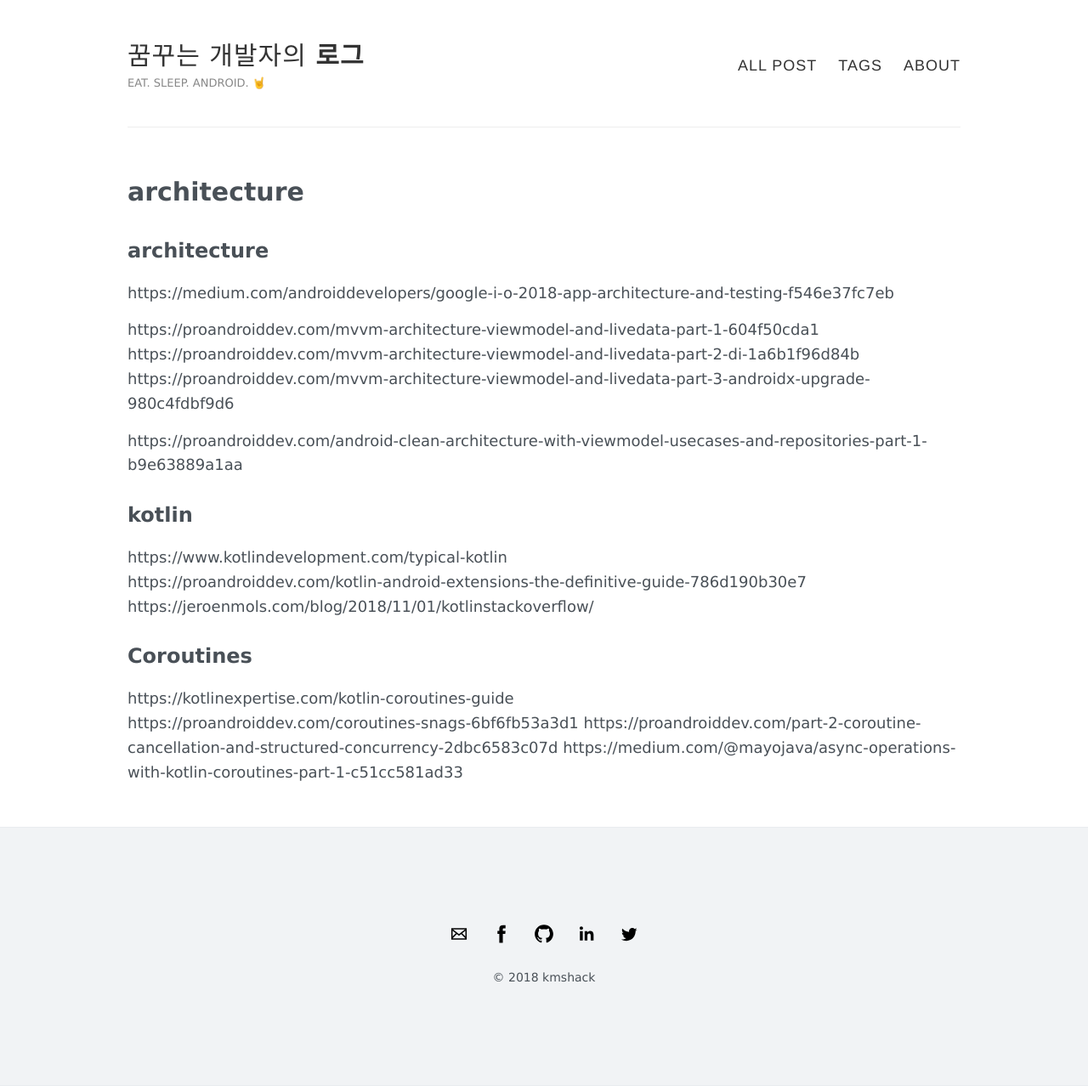
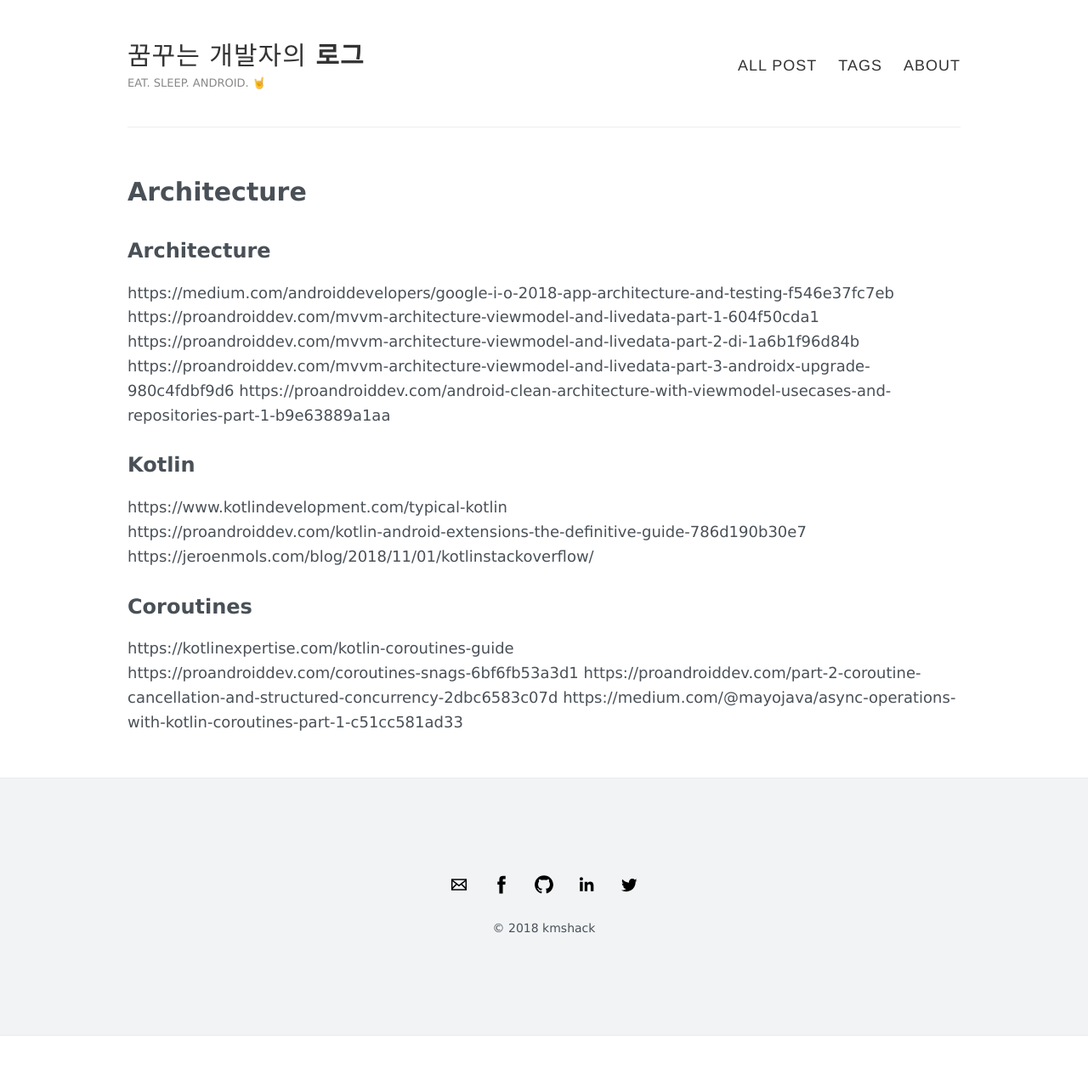
Before and after one commit to kmshack/blog.kmshack.kr, a Jekyll site: the page built from watingList.md, in a window 1280 px wide. Shown: the whole page at 85% size. Built offline with Jekyll 4.4.1, drawn with Linux system fonts in a browser that asks for light colours; our own code applies the rules of GitHub Pages for plain Markdown files; after the commit the page ends 1219 px from its top, so only the background shows below that.

```diff
--- a/watingList.md
+++ b/watingList.md
@@ -1,14 +1,12 @@
-## architecture
+## Architecture
 https://medium.com/androiddevelopers/google-i-o-2018-app-architecture-and-testing-f546e37fc7eb
-
 https://proandroiddev.com/mvvm-architecture-viewmodel-and-livedata-part-1-604f50cda1
 https://proandroiddev.com/mvvm-architecture-viewmodel-and-livedata-part-2-di-1a6b1f96d84b
 https://proandroiddev.com/mvvm-architecture-viewmodel-and-livedata-part-3-androidx-upgrade-980c4fdbf9d6
-
 https://proandroiddev.com/android-clean-architecture-with-viewmodel-usecases-and-repositories-part-1-b9e63889a1aa
 
 
-## kotlin
+## Kotlin
 https://www.kotlindevelopment.com/typical-kotlin
 https://proandroiddev.com/kotlin-android-extensions-the-definitive-guide-786d190b30e7
 https://jeroenmols.com/blog/2018/11/01/kotlinstackoverflow/
```
